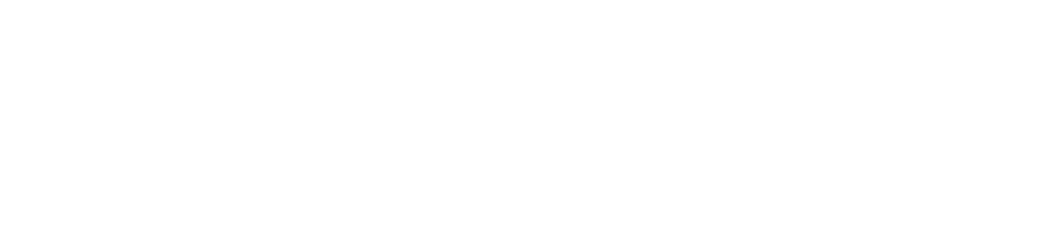
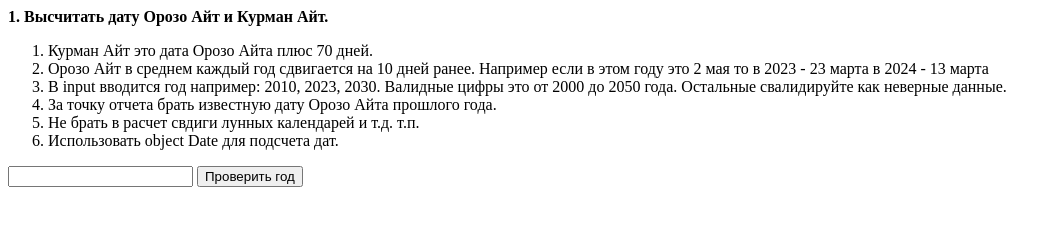
Before and after one commit to ulukbek18/Dias-Team, a plain HTML site: page index.html in a window 1280 px wide. Shown: the whole page, without its empty margins (0-1061 px from the left). Drawn offline with Linux system fonts and the light colour scheme.

Commit message:
orozo task added

```diff
--- a/index.html
+++ b/index.html
@@ -7,6 +7,34 @@
     <title>GIT HW 2</title>
 </head>
 <body>
+    <div class="grid-container">
+        <div class="grid-block">
+            <strong>1. Высчитать дату Орозо Айт и Курман Айт.</strong>
+            <ol>
+                <li>Курман Айт это дата Орозо Айта плюс 70 дней.</li>
+                <li>
+                    Орозо Айт в среднем каждый год сдвигается на 10 дней ранее. Например
+                    если в этом году это 2 мая то в 2023 - 23 марта в 2024 - 13 марта
+                </li>
+                <li>
+                    В input вводится год например: 2010, 2023, 2030. Валидные цифры это от
+                    2000 до 2050 года. Остальные свалидируйте как неверные данные.
+                </li>
+                <li>За точку отчета брать известную дату Орозо Айта прошлого года.</li>
+                <li>Не брать в расчет свдиги лунных календарей и т.д. т.п.</li>
+                <li>Использовать object Date для подсчета дат.</li>
+            </ol>
+            <div class="input-container">
+                <div class="input">
+                  <input id="inputYear" type="text" />
+                  <button id="btnOrozo" onclick="calcDate()">Проверить год</button>
+                </div>
+                <div id="result" class="result-container"></div>
+              </div>
+            <div id="dataOrozo"></div>
+        </div>
+    </div>
 
+    <script src="/js/orozo.js"></script>
 </body>
 </html>
--- /dev/null
+++ b/js/orozo.js
@@ -0,0 +1,40 @@
+const btnOrozo = document.getElementById("btn");
+let result = document.getElementById('dataOrozo')
+const options = { year: 'numeric', month: 'long', day: 'numeric' };
+
+function calcDate() {
+  const orInitPt = new Date('2021-05-12T00:00:00');
+  let year = orInitPt.getFullYear();
+  let month = orInitPt.getMonth();
+  let day = orInitPt.getDate();
+  inputValue = document.getElementById("inputYear").value;
+
+  if ((inputValue < 2000 || inputValue > 2050) || isNaN(inputValue)) {
+    document.getElementById("dataOrozo").style.color = 'red';
+    document.getElementById("dataOrozo").innerHTML = `Input "${inputValue}" in not in allowed range!`;
+    return;
+  }
+  else if ( inputValue > year) {
+    let difference = inputValue - year;
+    let orAitCalc = new Date(year + difference, month, day - (10 * difference));
+    let kurAitCalc = new Date(year + difference, month, day - (10 * difference)  + 70);
+    document.getElementById("dataOrozo").innerHTML = `<h3>Дата Орозо Айта в ${inputValue} году: ${orAitCalc.toLocaleDateString('ru-RU', options)}</h3>
+    <h3>Дата  Курман Айта в ${inputValue} году: ${kurAitCalc.toLocaleDateString('ru-RU', options)}</h3>`;
+  }else if ( inputValue < year) {
+    let difference = year - inputValue;
+    let orAitCalc = new Date(year - difference, month, day + (10 * difference));
+    let kurAitCalc = new Date(year - difference, month, day + (10 * difference) + 70);
+    document.getElementById("dataOrozo").innerHTML = `<h3>Дата Орозо Айта в ${inputValue} году: ${orAitCalc.toLocaleDateString('ru-RU', options)}</h3>
+    <h3>Дата  Курман Айта в ${inputValue} году: ${kurAitCalc.toLocaleDateString('ru-RU', options)}</h3>`;
+  }else {
+    let orCalc = new Date(year, month, day + 70)
+    document.getElementById("dataOrozo").innerHTML = `<h3>Дата Орозо Айта в ${inputValue} году: ${orInitPt.toLocaleDateString('ru-RU', options)}</h3>
+    <h3>Дата  Курман Айта в ${inputValue} году: ${orCalc.toLocaleDateString('ru-RU', options)}</h3>`;
+  }
+}
+
+btnOrozo.addEventListener("click", function handleClick(event) {
+  event.preventDefault();
+  const input = document.getElementById("inputYear");
+  input.value = "";
+});
```
